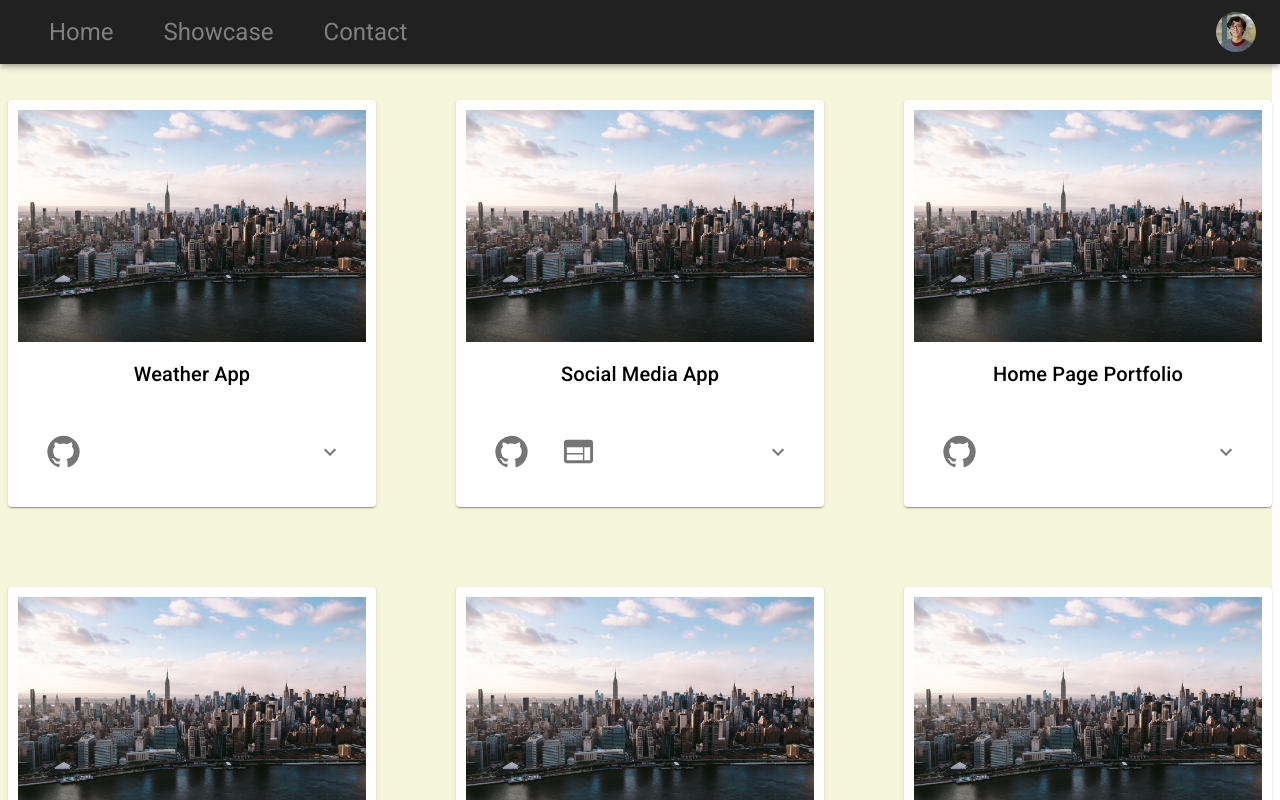
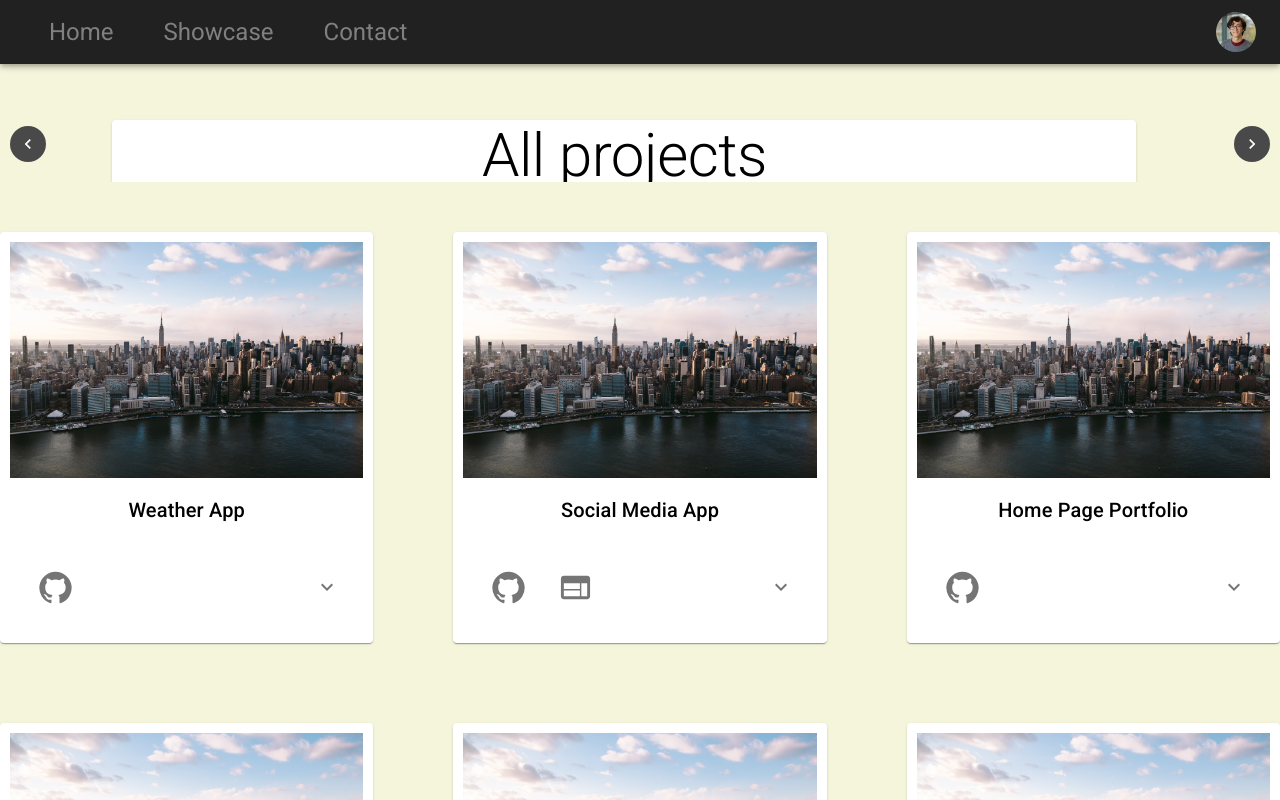
Before and after one commit to genericdude1998/Portfolio-Home-Page, a React app: page / in a window 1280 px wide. Shown: the top 800 px of the page. Built offline with nearby package versions, Linux system fonts and the light colour scheme.

Commit message:
added carousel

```diff
--- a/package.json
+++ b/package.json
@@ -15,10 +15,12 @@
     "@fontsource/roboto": "^4.5.1",
     "@mui/icons-material": "^5.2.5",
     "@mui/material": "^5.2.7",
+    "@mui/styles": "^5.2.3",
     "@types/react": "^17.0.38",
     "@types/react-dom": "^17.0.11",
     "react": "^17.0.2",
     "react-dom": "^17.0.2",
+    "react-material-ui-carousel": "^3.1.1",
     "typescript": "^4.5.4"
   },
   "devDependencies": {
--- a/src/App.tsx
+++ b/src/App.tsx
@@ -1,6 +1,8 @@
 import React from 'react';
 import AppBarFixed from './app-bar/app-bar';
+import AppCarousel from './carousel/carousel';
 import Showcase from './showcase/showcase';
+import {GlobalStyles} from '@mui/material';
 
 interface IAppProps{
     name: string,
@@ -8,8 +10,10 @@ interface IAppProps{
 function App (props: IAppProps): JSX.Element{
     return (
         <>
-            <AppBarFixed />
-            <Showcase />
+            <GlobalStyles styles={{body:{margin: '0px', backgroundColor: 'beige'}}} />
+                <AppBarFixed />
+                <AppCarousel />
+                <Showcase />
         </>
     )
 }
--- a/src/app-bar/app-bar.tsx
+++ b/src/app-bar/app-bar.tsx
@@ -32,7 +32,7 @@ const StyledToolbar = styled(Toolbar)<ToolbarProps>(({theme}) => ({
 );
 
 const ToolbarSpacing = styled('div')(({ theme }) => ({
-    margin:'100px',
+    padding: '30px',
     backgroundColor: 'beige',
 }));
 
--- /dev/null
+++ b/src/carousel/carousel.tsx
@@ -0,0 +1,53 @@
+import React from "react";
+import Carousel from "react-material-ui-carousel";
+import { Paper } from "@mui/material";
+import ChevronRightIcon from '@mui/icons-material/ChevronRight';
+import ChevronLeftIcon from '@mui/icons-material/ChevronLeft';
+import { styled } from "@mui/system";
+import { PaperProps, Typography } from "@mui/material";
+import { CarouselProps } from "react-material-ui-carousel/dist/components/types";
+
+const StyledItem = styled(Paper)<PaperProps>(({theme}) => (
+    {
+        textAlign:'center',
+        position: 'relative',
+        left: '8%',
+        width: '80vw',
+        backgroundColor: "white",
+        margin:'10px',
+    }
+));
+
+const CarouselItem = (props:{name:string}) => (
+    <StyledItem>
+        <Typography variant="h2" color="initial">{props.name}</Typography>
+    </StyledItem>
+);
+
+const StyledCarousel = styled(Carousel)<CarouselProps>(({theme}) => (
+    {
+        marginTop:'50px',
+        marginBottom:'50px',
+    }
+));
+
+
+function AppCarousel(){
+    return (
+        <StyledCarousel
+            animation={'slide'}
+            autoPlay={false}
+            duration={1000}
+            indicators={false}
+            NextIcon={<ChevronRightIcon fontSize={'small'}/>}
+            PrevIcon={<ChevronLeftIcon fontSize={'small'}/>}
+            navButtonsAlwaysVisible={true}
+        >
+            <CarouselItem name={'All projects'}></CarouselItem>
+            <CarouselItem name={'React'}></CarouselItem>
+            <CarouselItem name={'Unity'}></CarouselItem>
+        </StyledCarousel>
+    )
+}
+
+export default AppCarousel;
```
Also changed, not shown: 1 other file (tests, documents, lock files or other folders).
